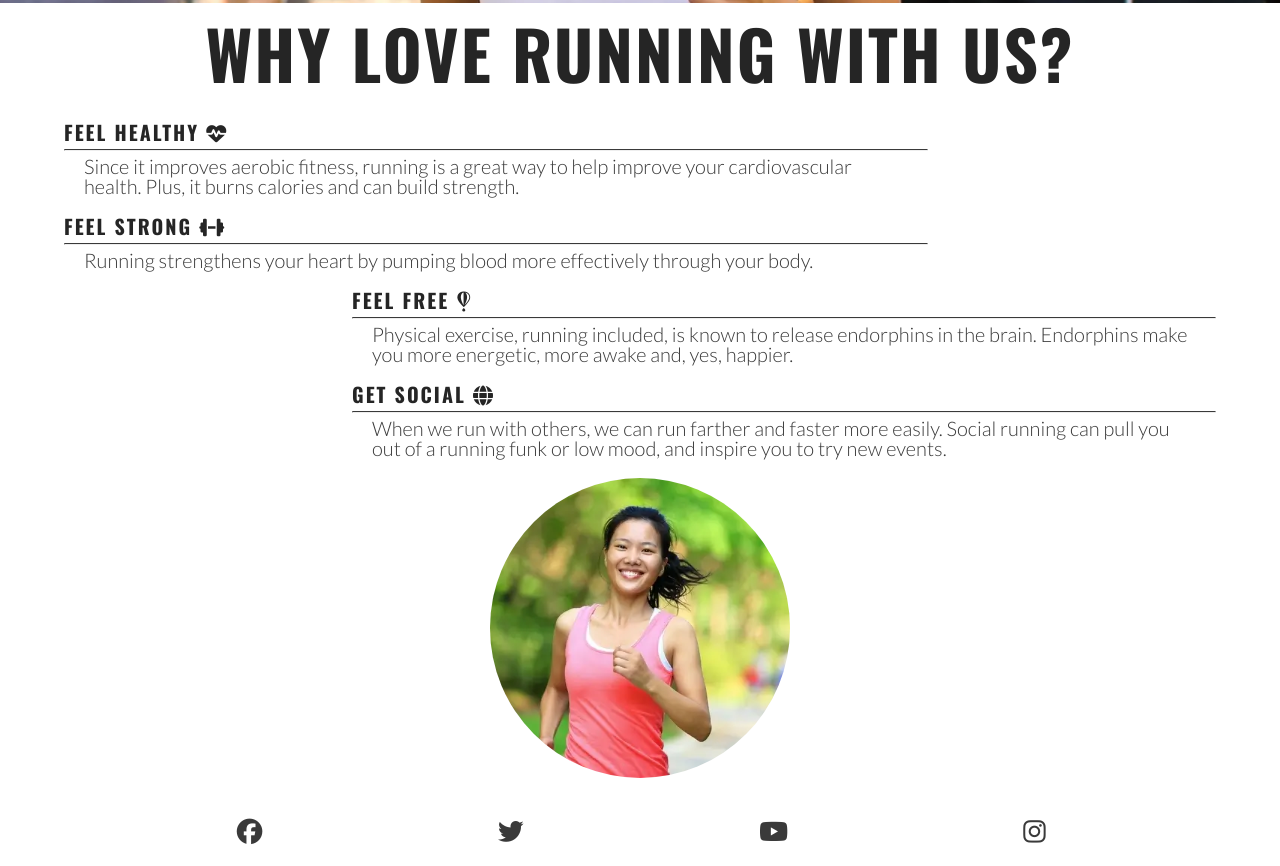
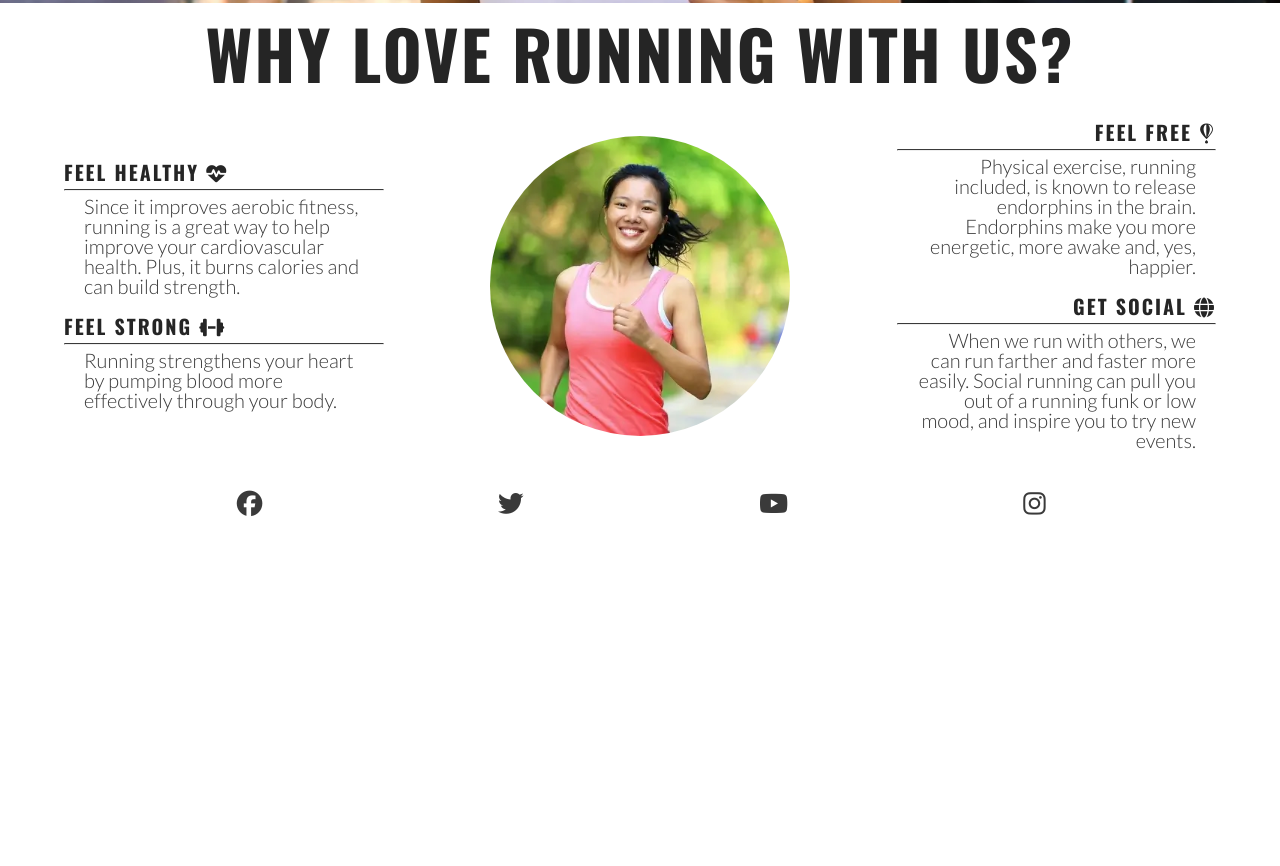
Before and after one commit to CsClown/lrwt, a plain HTML site: page index.html in a window 1280 px wide. Shown: the part 676-1542 px from the top of the page. After the commit the page ends 1214 px from the top, so only its background shows below. Drawn offline with nearby package versions, Linux system fonts and the light colour scheme.

Commit message:
added styles for screen > 1200

```diff
--- a/assets/css/style.css
+++ b/assets/css/style.css
@@ -238,10 +238,15 @@ hr {
         width: 75%;
     }
 
-    #benefits-mental > div {
-        text-align: end;
+    #benefits-mental div {
         align-self: flex-end;
     }
+
+    #benefits-mental h3, #benefits-mental p {
+        text-align: end;
+    }
+
+
 }
 
 @media screen and (min-width: 992px) {
@@ -249,3 +254,30 @@ hr {
         border-bottom: 1px solid #3a3a3a;
     }
 }
+
+@media screen and (min-width: 1200px) {
+    #benefits {
+        display: flex;
+        flex-direction: row;
+        justify-content: center;
+        align-items: center;
+
+    }
+
+    #benefits-physical {
+        order: 0;
+    }
+
+    #benefits-mental {
+        order: 2;
+    }
+
+    #benefits-image {
+        order: 1;
+    }
+    #benefits > * {
+        flex: 1 1 auto;
+    }
+
+
+}
```
